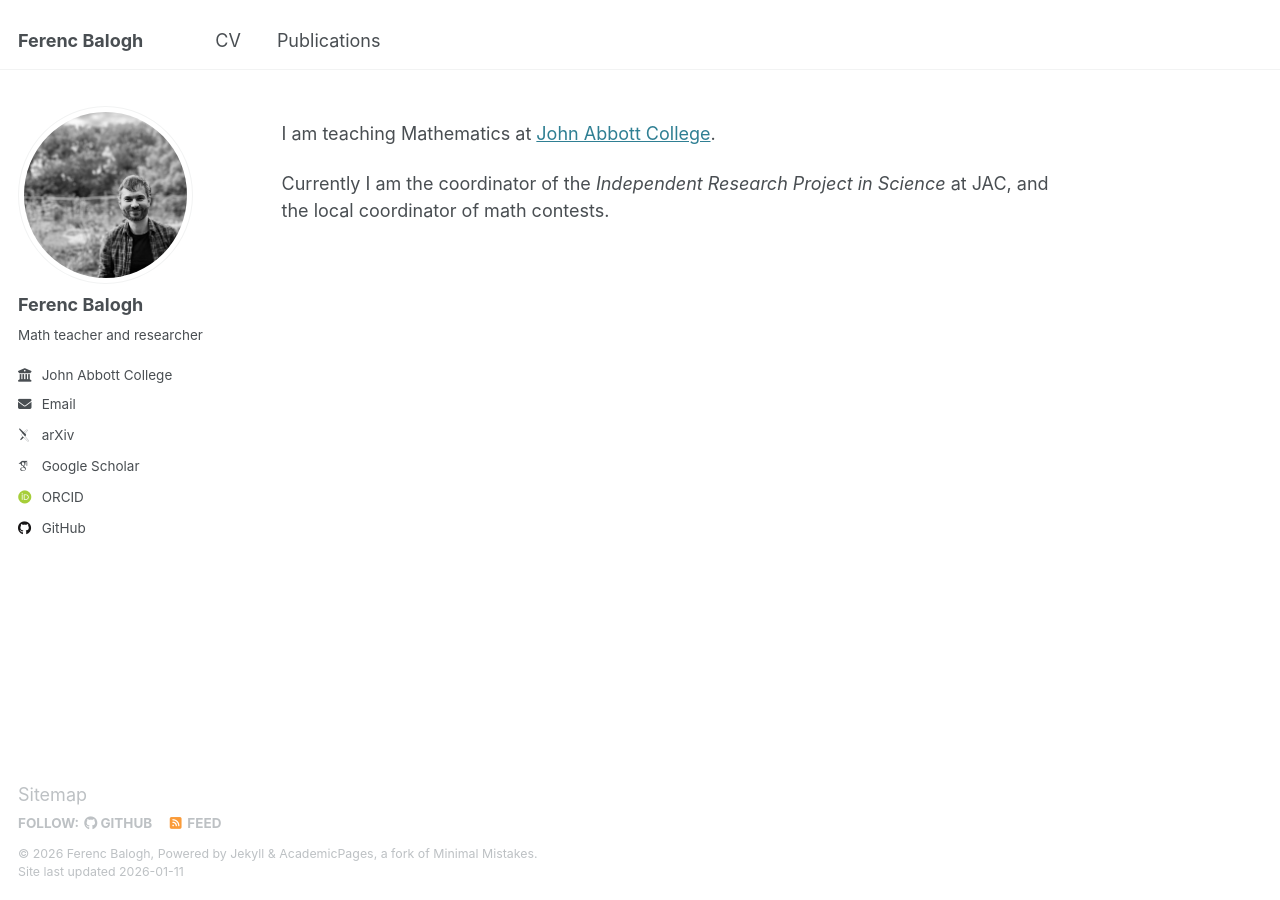
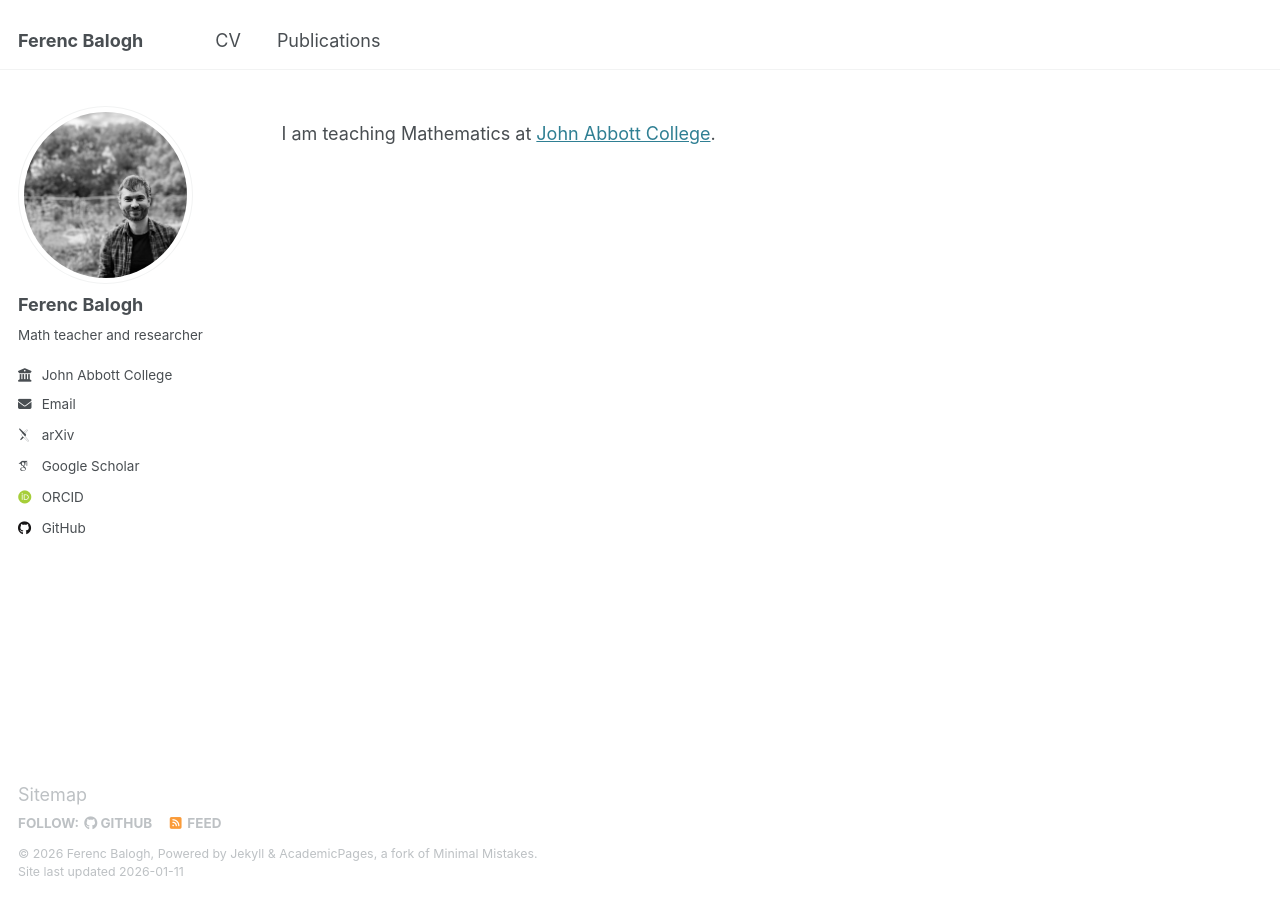
Before and after one commit to ferenc-balogh-math/ferenc-balogh-math.github.io, a Jekyll site: the page built from _pages/about.md, in a window 1280 px wide. Built offline with Jekyll 4.4.1, drawn with Linux system fonts in a browser that asks for light colours; some web fonts are replaced.

Commit message:
Update about.md

```diff
--- a/_pages/about.md
+++ b/_pages/about.md
@@ -8,5 +8,3 @@ redirect_from:
 ---
 
 I am teaching Mathematics at [John Abbott College](https://johnabbott.qc.ca).
-
-Currently I am the coordinator of the _Independent Research Project in Science_ at JAC, and the local coordinator of math contests.
```
